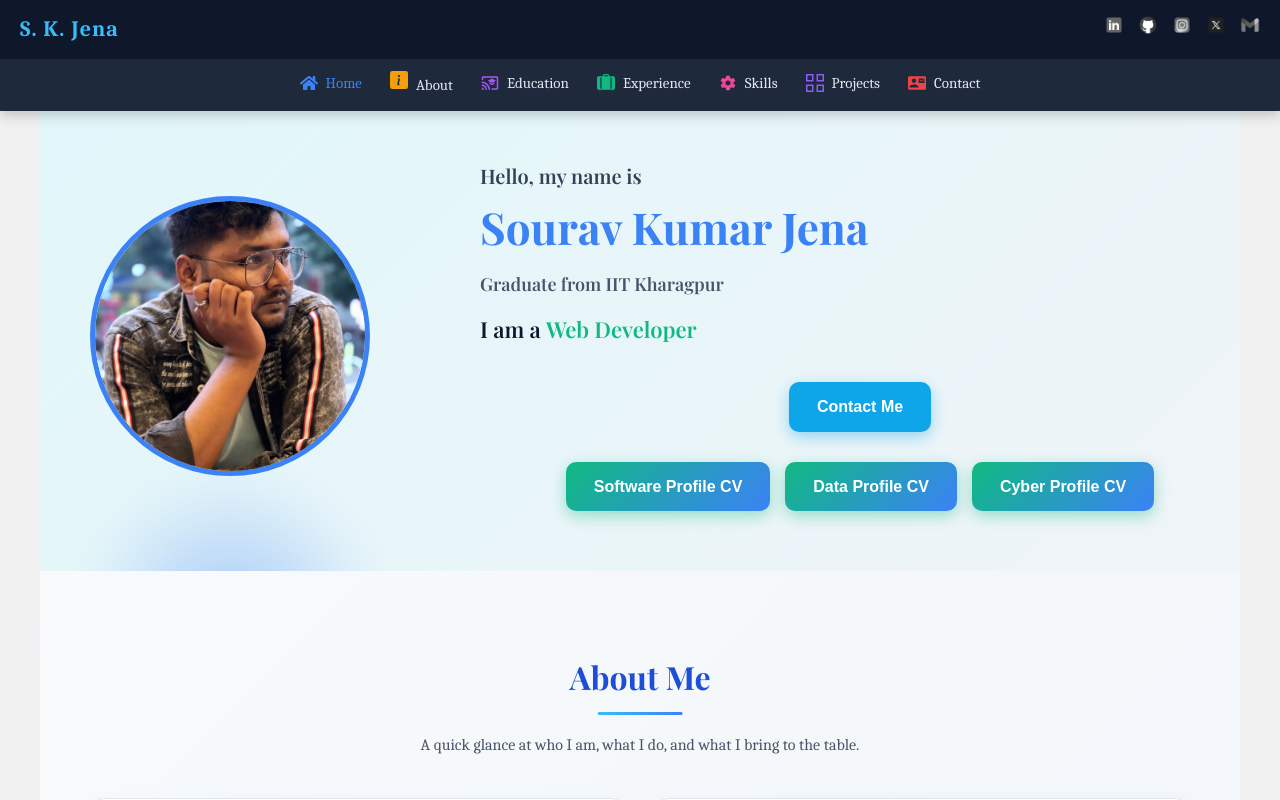
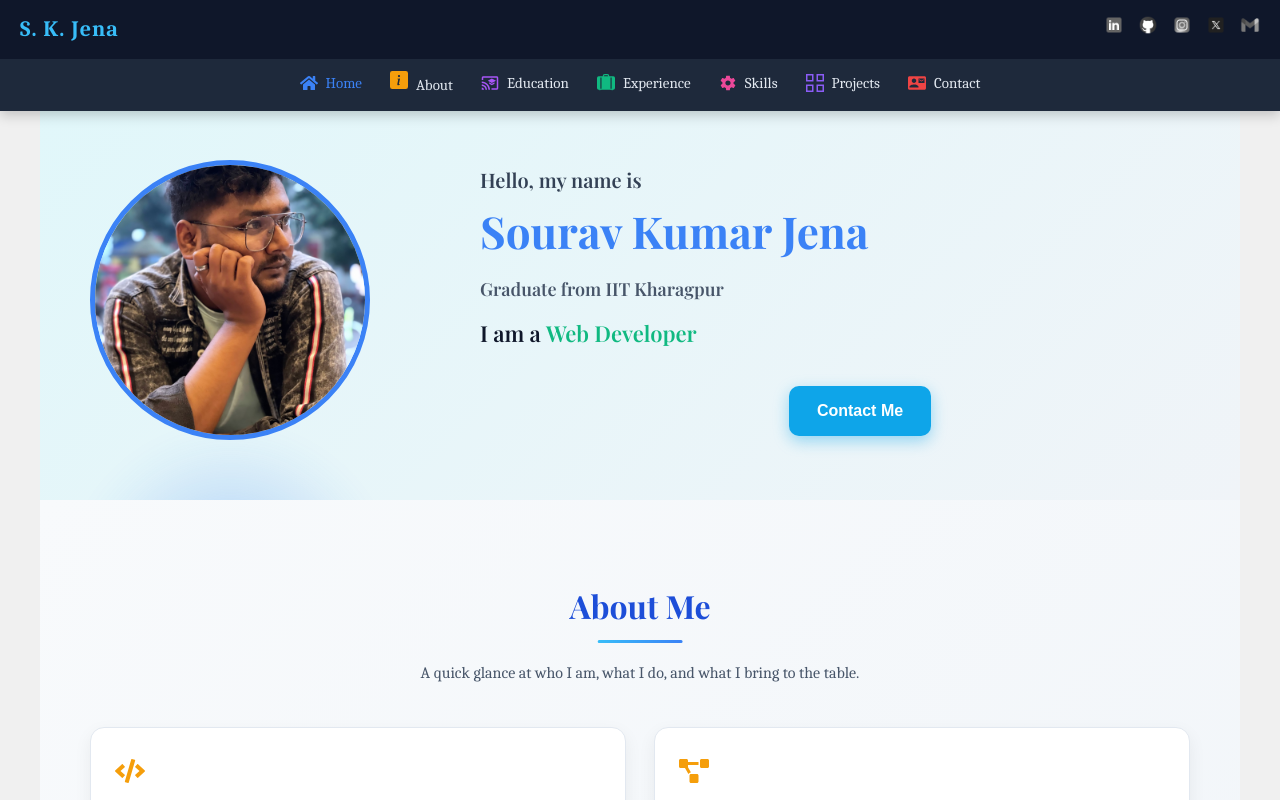
Before and after one commit to sourav9057/skjena, a React (Vite) app: page / in a window 1280 px wide. Shown: the top 800 px of the page. Built offline with nearby package versions, Linux system fonts and the light colour scheme; a web font is replaced by a local one.

Commit message:
Updated Font Family

```diff
--- a/src/components/Header/Header.tsx
+++ b/src/components/Header/Header.tsx
@@ -3,9 +3,9 @@ import "./Header.css";
 import HeaderImage from "../../assets/header_image/header_img.jpeg";
 
 // Resumes
-import softwareCV from "../../assets/resumes/softwareProfile.pdf";
-import dataCV from "../../assets/resumes/dataProfile.pdf";
-import cyberCV from "../../assets/resumes/cyberProfile.pdf";
+// import softwareCV from "../../assets/resumes/softwareProfile.pdf";
+// import dataCV from "../../assets/resumes/dataProfile.pdf";
+// import cyberCV from "../../assets/resumes/cyberProfile.pdf";
 
 // Animated roles
 const roles = [
@@ -61,7 +61,7 @@ const Header = () => {
                         <a href="#contact" className="btn contact-btn">
                             Contact Me
                         </a>
-                        <div className="cv-buttons">
+                        {/* <div className="cv-buttons">
                             <a href={softwareCV} target="_blank" className="btn gradient-btn">
                                 Software Profile CV
                             </a>
@@ -71,7 +71,7 @@ const Header = () => {
                             <a href={cyberCV} target="_blank" className="btn gradient-btn">
                                 Cyber Profile CV
                             </a>
-                        </div>
+                        </div> */}
                     </div>
                 </div>
             </div>
```
